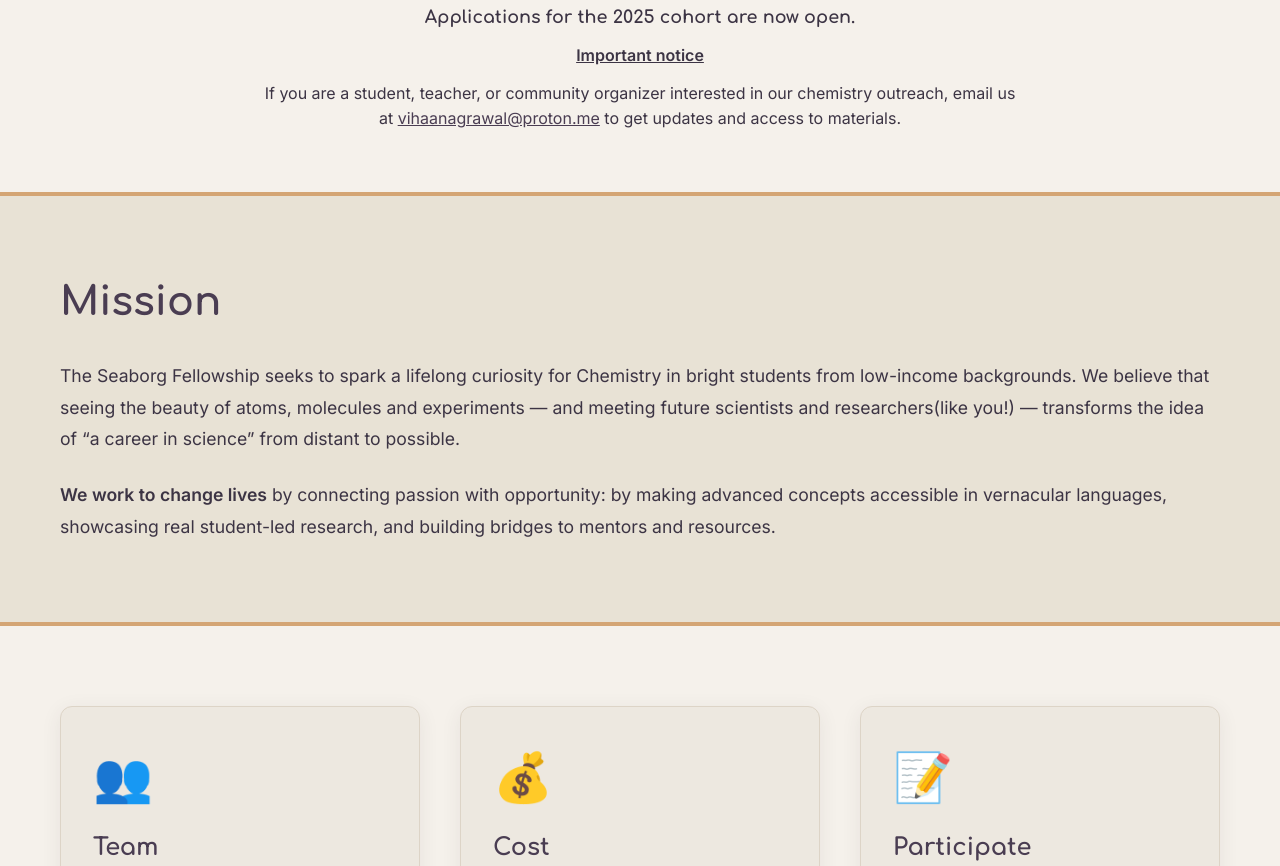
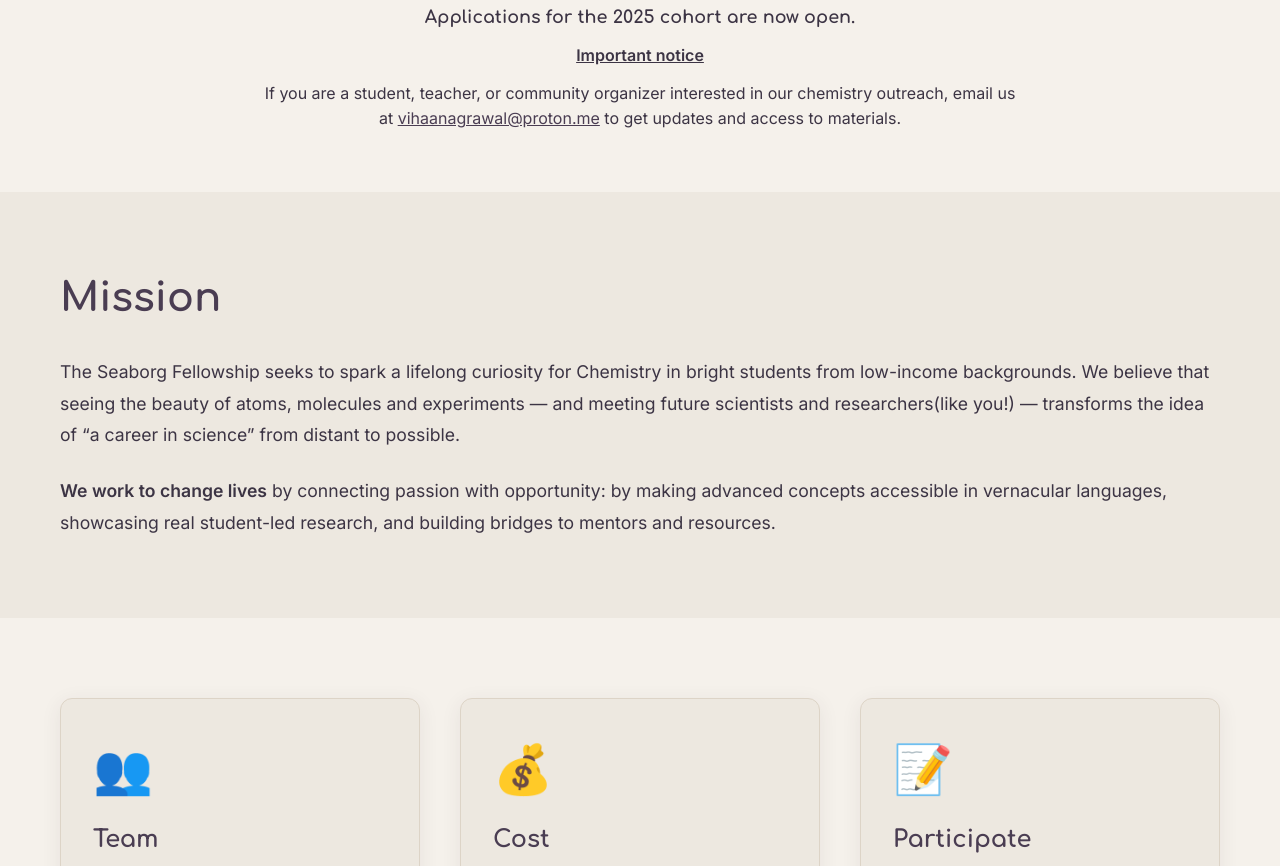
Before and after one commit to lightningvihaan/fellowship-website, a plain HTML site: page index.html in a window 1280 px wide. Shown: the part 676-1542 px from the top of the page. Drawn offline with Linux system fonts and the light colour scheme.

Commit message:
Refine color scheme: unify bg colors and remove section borders

```diff
--- a/styles.css
+++ b/styles.css
@@ -18,7 +18,7 @@
     --text-muted: #8b7a85;
     --border-color: #ddd4c7;
     --bg-secondary: #ede8e0;
-    --bg-tertiary: #e8e2d5;
+    --bg-tertiary: #ede8e0;
     --border-highlight: #c9bfb0;
 }
 
@@ -235,8 +235,6 @@ a:hover {
     background: var(--bg-tertiary);
     color: var(--text-dark);
     padding: 5rem 0;
-    border-top: 4px solid var(--accent-color);
-    border-bottom: 4px solid var(--accent-color);
 }
 
 .section-title {
@@ -483,8 +481,6 @@ a:hover {
     color: var(--text-dark);
     padding: 4rem 0;
     text-align: center;
-    border-top: 4px solid var(--accent-color);
-    border-bottom: 4px solid var(--accent-color);
 }
 
 .questions-text {
```
